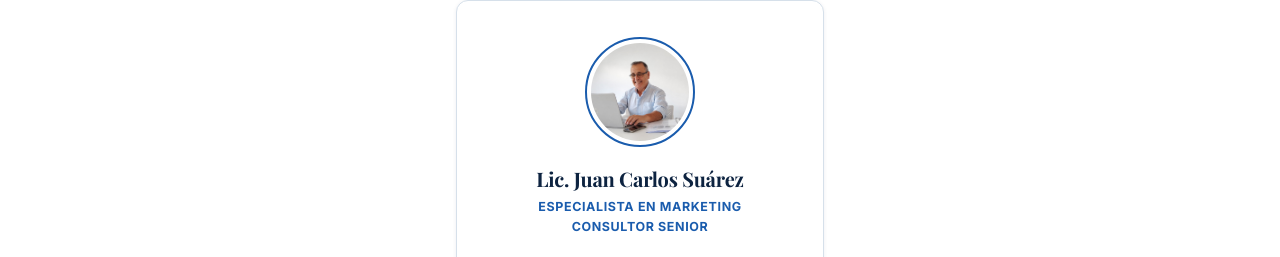
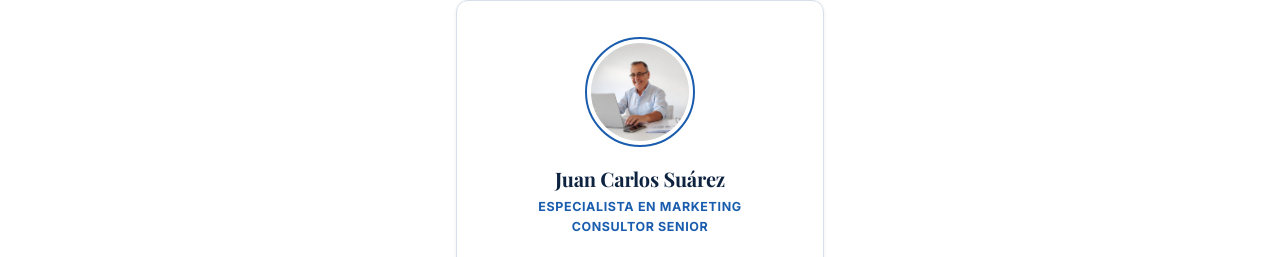
Before and after one commit to EtienneD10/conexiones-hr, a Next.js app: page / in a window 1280 px wide. Shown: the part 2016-2273 px from the top of the page. Built offline with nearby package versions, Linux system fonts and the light colour scheme.

Commit message:
cambio de lic

```diff
--- a/src/components/About.js
+++ b/src/components/About.js
@@ -31,7 +31,7 @@ export default function About() {
       email: "gmalcon@conexionesuy.com"
     },
     {
-      name: "Lic. Juan Carlos Suárez",
+      name: "Juan Carlos Suárez",
       role: (
         <>
           Especialista en Marketing
```
